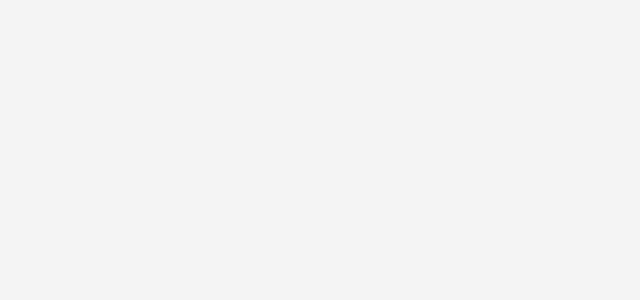
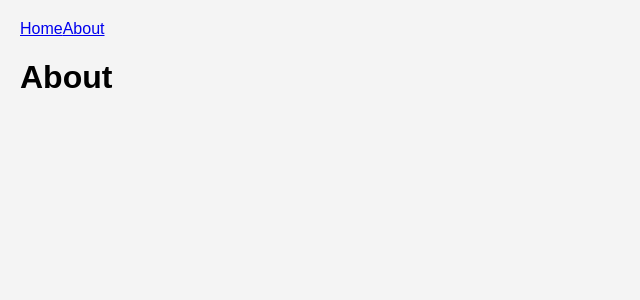
Before and after one commit to lunadiotic/vue-fetch-api, a Vue app: page /about in a window 1280 px wide. Before the commit this address had no page. Shown: the top 300 px of the page, without its empty margins (0-640 px from the left). Built offline with nearby package versions, Linux system fonts and the light colour scheme.

Commit message:
simple lifecycle hook

```diff
--- a/src/App.vue
+++ b/src/App.vue
@@ -3,6 +3,8 @@ import { RouterView } from 'vue-router';
 </script>
 
 <template>
+	<RouterLink to="/">Home</RouterLink>
+	<RouterLink to="/About">About</RouterLink>
 	<RouterView />
 </template>
 
--- a/src/router/index.js
+++ b/src/router/index.js
@@ -9,6 +9,11 @@ const router = createRouter({
       name: 'home',
       component: Home
     },
+    {
+      path: '/about',
+      name: 'about',
+      component: () => import('../views/About.vue')
+    }
   ]
 })
 
--- /dev/null
+++ b/src/views/About.vue
@@ -0,0 +1,5 @@
+<template>
+	<div>
+		<h1>About</h1>
+	</div>
+</template>
--- a/src/views/Home.vue
+++ b/src/views/Home.vue
@@ -1,14 +1,62 @@
 <script setup>
 import Pagination from '@/components/Pagination.vue';
 import ProductCard from '@/components/ProductCard.vue';
+
+import {
+	onBeforeMount,
+	onBeforeUnmount,
+	onBeforeUpdate,
+	onMounted,
+	onUnmounted,
+	onUpdated,
+	ref,
+} from 'vue';
+
+const page = ref(1);
+
+function nextPage() {
+	page.value++;
+}
+
+onBeforeMount(() => {
+	console.log('Component will be mounted soon');
+	// Lakukan persiapan atau efek samping sebelum mounting
+});
+
+onMounted(() => {
+	console.log('Component has been mounted');
+	// Lakukan tugas setelah mounting, seperti fetching data
+});
+
+onBeforeUpdate(() => {
+	console.log('Component will be updated soon');
+	// Lakukan persiapan atau efek samping sebelum pembaruan
+});
+
+onUpdated(() => {
+	console.log('Component has been updated');
+	// Lakukan tugas setelah pembaruan, jika diperlukan
+});
+
+onBeforeUnmount(() => {
+	console.log('Component will be unmounted soon');
+	// Lakukan pembersihan atau persiapan sebelum unmounting
+});
+
+onUnmounted(() => {
+	console.log('Component has been unmounted');
+	// Lakukan tugas terakhir sebelum dihapus
+});
 </script>
 
 <template>
 	<main>
+		{{ page }}
 		<div class="product-grid">
 			<ProductCard />
 		</div>
 		<Pagination />
+		<button @click="nextPage">Next</button>
 	</main>
 </template>
 
```
